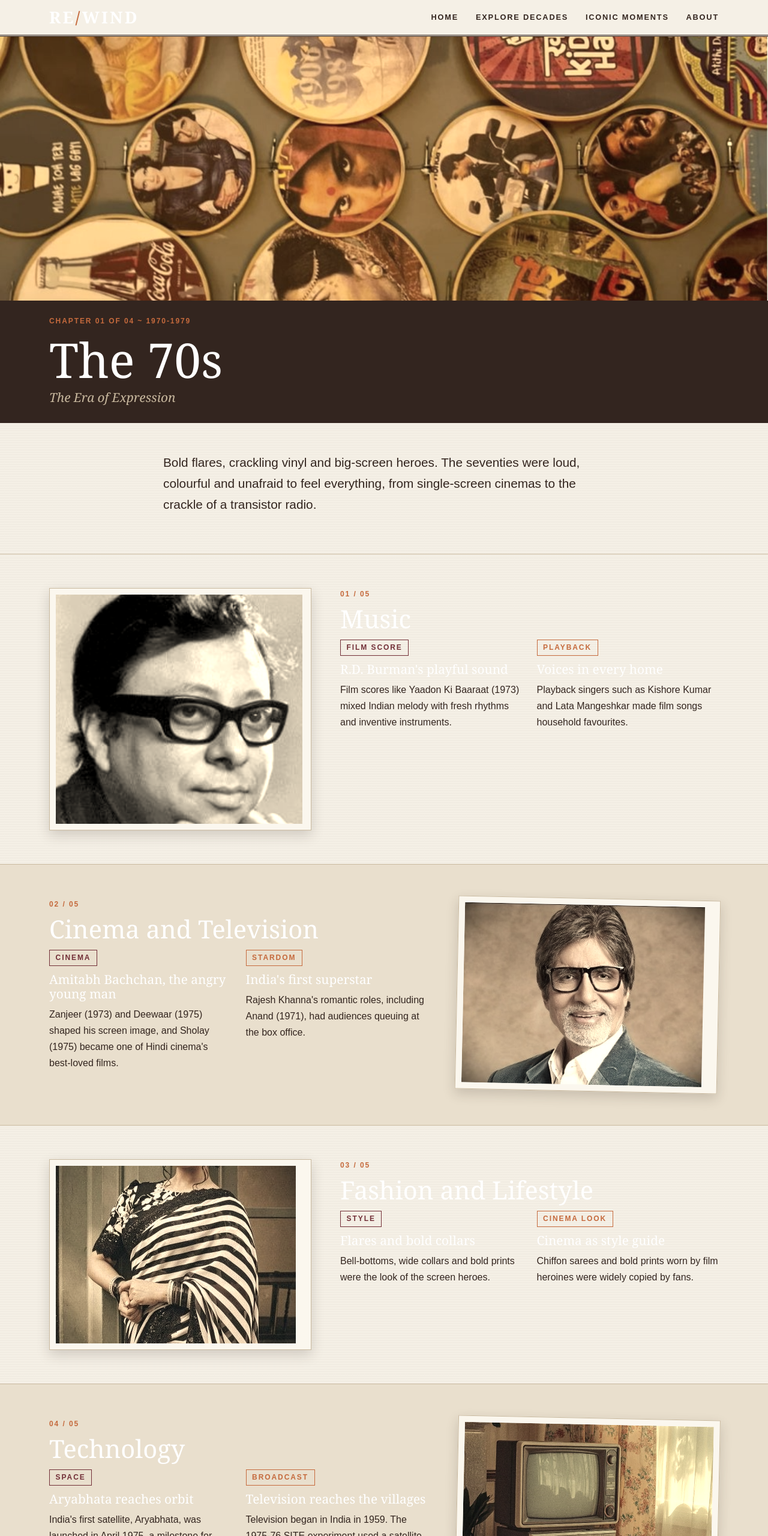
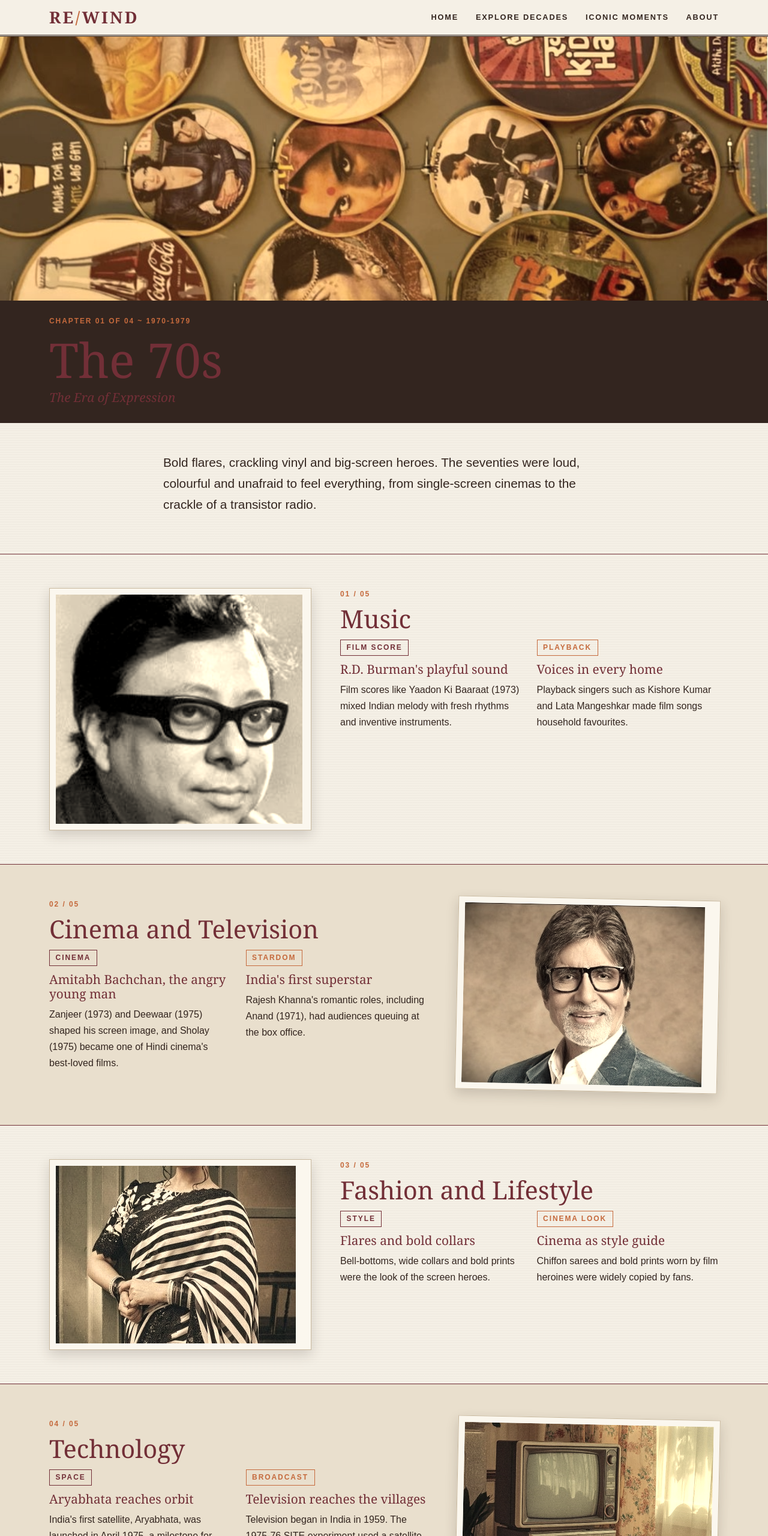
Before and after one commit to gargibytes/rewind, a plain HTML site: page 70s.html in a window 1280 px wide. Shown: the top 2560 px of the page at 60% size. Drawn offline with nearby package versions, Linux system fonts and the light colour scheme.

Commit message:
css changes

```diff
--- a/70s.html
+++ b/70s.html
@@ -52,7 +52,7 @@
           </div>
           <div class="col-lg-7">
             <p class="kicker">01 / 05</p>
-            <h2>Music</h2>
+            <h2 class="decade-head">Music</h2>
             <div class="row g-4">
               <div class="col-md-6"><span class="tag tag-india">Film Score</span>
                 <h3>R.D. Burman's playful sound</h3>
@@ -79,7 +79,7 @@
           </div>
           <div class="col-lg-7">
             <p class="kicker">02 / 05</p>
-            <h2>Cinema and Television</h2>
+            <h2 class="decade-head">Cinema and Television</h2>
             <div class="row g-4">
               <div class="col-md-6"><span class="tag tag-india">Cinema</span>
                 <h3>Amitabh Bachchan, the angry young man</h3>
@@ -107,7 +107,7 @@
           </div>
           <div class="col-lg-7">
             <p class="kicker">03 / 05</p>
-            <h2>Fashion and Lifestyle</h2>
+            <h2 class="decade-head">Fashion and Lifestyle</h2>
             <div class="row g-4">
               <div class="col-md-6"><span class="tag tag-india">Style</span>
                 <h3>Flares and bold collars</h3>
@@ -133,7 +133,7 @@
           </div>
           <div class="col-lg-7">
             <p class="kicker">04 / 05</p>
-            <h2>Technology</h2>
+            <h2 class="decade-head">Technology</h2>
             <div class="row g-4">
               <div class="col-md-6"><span class="tag tag-india">Space</span>
                 <h3>Aryabhata reaches orbit</h3>
@@ -161,7 +161,7 @@
           </div>
           <div class="col-lg-7">
             <p class="kicker">05 / 05</p>
-            <h2>Everyday Life</h2>
+            <h2 class="decade-head">Everyday Life</h2>
             <div class="row g-4">
               <div class="col-md-6"><span class="tag tag-india">Home</span>
                 <h3>Radio at the heart of the home</h3>
--- a/style.css
+++ b/style.css
@@ -32,16 +32,18 @@ h3,
 .wordmark {
   font-family: 'Playfair Display', Georgia, serif;
   line-height: 1.15;
-  color: white
+  color: #722F37;
 }
 
 h2 {
   font-size: clamp(1.8rem, 4vw, 2.6rem);
+  color: #722F37;
 }
 
 h3 {
   font-size: 1.3rem;
   margin-top: .7rem;
+  color: #722F37;
 }
 
 img {
@@ -52,6 +54,10 @@ img {
 
 a {
   color: #722F37;
+}
+.decade-head {
+font-size: clamp(1.8rem, 4vw, 2.6rem);
+color: #722F37;
 }
 
 :focus-visible {
@@ -95,7 +101,7 @@ a {
   font-family: 'Playfair Display', Georgia, serif;
   font-style: italic;
   font-size: 1.3rem;
-  color: #722F37;
+  color: white;
 }
 
 .lead-text {
@@ -107,7 +113,7 @@ a {
   text-align: center;
   margin-bottom: 2.5rem;
   padding-bottom: 1rem;
-  border-bottom: 1px solid #C9B99F;
+  color:#33251F;
 }
 
 /* 3. HEADER AND CSS-ONLY MOBILE MENU*/
@@ -129,7 +135,7 @@ a {
   font-size: 1.7rem;
   font-weight: 700;
   letter-spacing: .12em;
-  color: white;
+  color:#722F37;
   text-decoration: none;
   margin: 0;
 }
@@ -253,6 +259,7 @@ a {
   letter-spacing: .06em;
   font-weight: 700;
   margin: 0;
+  color:#722F37;
 }
 
 .display-title span {
@@ -433,6 +440,7 @@ a {
 
 .mini-moment h3 {
   font-size: 1.15rem;
+  color:#722F37;
 }
 
 .mini-moment .date-stamp {
@@ -452,8 +460,10 @@ a {
 }
 
 /* Explore */
+
 .explore-item h2 {
   margin-top: 1rem;
+  color: #722F37;
 }
 
 .explore-item .frame {
@@ -493,7 +503,7 @@ a {
 }
 
 .hero-band .subtitle {
-  color: #C9B99F;
+  color: #722F37;
   margin: 0;
 }
 
@@ -512,7 +522,7 @@ a {
 
 .category {
   padding: 3.5rem 0;
-  border-top: 1px solid #C9B99F;
+  border-top: 1px solid #722F37;
 }
 
 .category.alt {
@@ -540,6 +550,7 @@ a {
   margin: 0;
   padding: 0;
   position: relative;
+  scroll-margin-top: 90px
 }
 
 .timeline::before {
@@ -674,6 +685,7 @@ button.btn-rw {
 
 
 
+
 /* 7. RESPONSIVE */
 @media (min-width: 768px) {
   .nav-burger {
```
Also changed, not shown: about.html (+1 -1 lines), explore.html (+1 -1 lines), index.html (+2 -2 lines), moments.html (+1 -1 lines).
